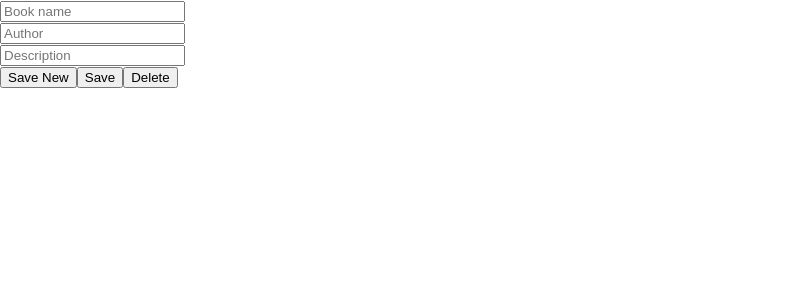
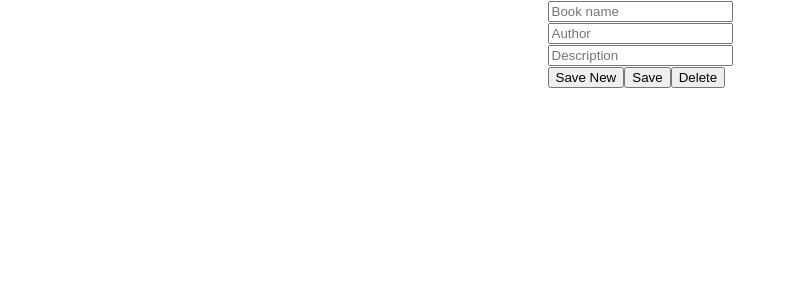
Before and after one commit to Magikarppi/books-app, a React (Create React App) app in the folder frontend/: page / in a window 1280 px wide. Shown: the top 300 px of the page, without its empty margins (0-796 px from the left). Built offline with nearby package versions, Linux system fonts and the light colour scheme; the HTML template or start-up script is replaced by a standard one.

Commit message:
Add initial styling for the content

```diff
--- a/frontend/src/index.css
+++ b/frontend/src/index.css
@@ -5,9 +5,57 @@ body {
     sans-serif;
   -webkit-font-smoothing: antialiased;
   -moz-osx-font-smoothing: grayscale;
+  min-height: 100%;
+  max-width: 100vw;
+  overflow-x: hidden;
 }
 
 code {
   font-family: source-code-pro, Menlo, Monaco, Consolas, 'Courier New',
     monospace;
 }
+
+.App {
+  display: flex;
+  flex-direction: column;
+  justify-content: center;
+  align-items: center;
+}
+
+.ContentContainer {
+  display: flex;
+  flex-direction: row;
+  justify-content: space-evenly;
+  align-items: center;
+  width: 80%;
+  height: 60%;
+}
+
+.BookListContainer {
+  display: flex;
+  flex-direction: column;
+  justify-content: space-evenly;
+  align-items: center;
+  width: 50%;
+  height: 100%;
+  border: 1px solid grey;
+}
+
+.BookBlock {
+  display: flex;
+  flex-direction: column;
+  justify-content: center;
+  align-items: center;
+  height: 50px;
+  width: 100%;
+  border-bottom: 1px solid greenyellow;
+}
+
+.BookElement {
+  display: flex;
+  flex-direction: row;
+  justify-content: center;
+  align-items: center;
+  height: 50%;
+  width: 100%;
+}
```
